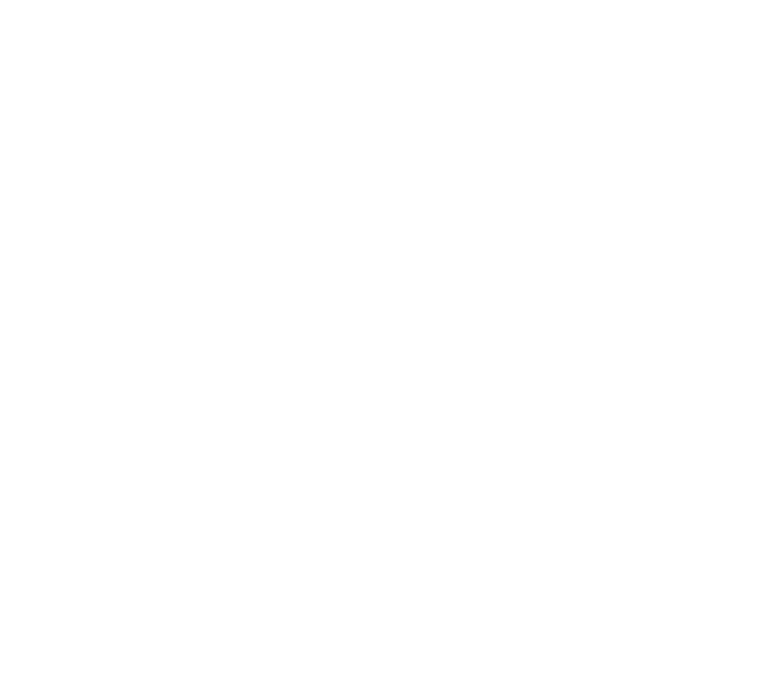
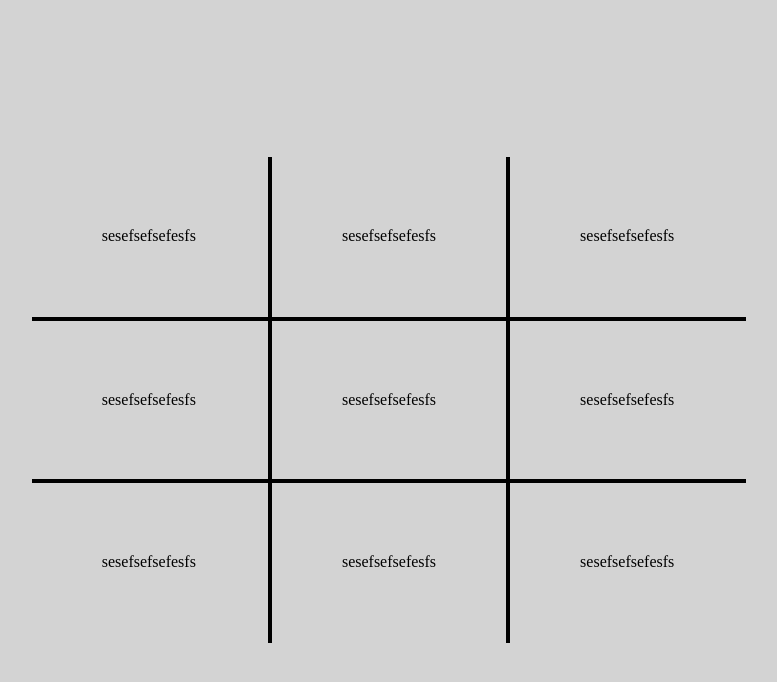
Before and after one commit to ForkEyeee/Tic-Tac-Toe, a website: page index.html in a window 1280 px wide. Shown: the whole page, without its empty margins (251-1028 px from the left). Drawn offline with Linux system fonts and the light colour scheme; a web font is replaced by a local one.

Commit message:
created tic tac toe grid, created an object with a function to add an X on each clicked grid cell

```diff
--- a/index.html
+++ b/index.html
@@ -13,5 +13,20 @@
     ></script>
     <title>Tic Tac Toe</title>
   </head>
-  <body></body>
+  <body>
+		<div class="gameboard-wrapper">
+				<div id="grid-container">
+					<div class="grid-cell">sesefsefsefesfs</div>
+					<div class="grid-cell">sesefsefsefesfs</div>
+					<div class="grid-cell">sesefsefsefesfs</div>
+					<div class="grid-cell">sesefsefsefesfs</div>
+					<div class="grid-cell">sesefsefsefesfs</div>
+					<div class="grid-cell">sesefsefsefesfs</div>
+					<div class="grid-cell">sesefsefsefesfs</div>
+					<div class="grid-cell">sesefsefsefesfs</div>
+					<div class="grid-cell" >sesefsefsefesfs</div>
+		</div>
+
+
+	</body>
 </html>
--- a/scripts.js
+++ b/scripts.js
@@ -0,0 +1,23 @@
+const gameBoardNodeList = document.querySelectorAll('.grid-cell');
+const gameBoardHTMLCollection = Array.from(gameBoardNodeList);
+
+const gameBoard = {
+  gameBoard: ['X', 'O', 'X', 'O', 'X', 'O'],
+};
+
+const gamePlayers = {
+  Player1: 'Matt',
+  Player2: 'Jeff',
+};
+
+const controlGame = {
+  renderContent: () => {
+    for (let i = 0; i < gameBoardHTMLCollection.length; i++) {
+      gameBoardHTMLCollection[i].addEventListener('click', (event) => {
+        const element = event.target;
+        gameBoardHTMLCollection[i].innerHTML = 'X';
+        console.log(element);
+      });
+    }
+  },
+};
--- a/styles.css
+++ b/styles.css
@@ -0,0 +1,57 @@
+body {
+	background-color: lightgray;
+	margin: 0px;
+}
+
+.gameboard-wrapper {
+	display: flex;
+  flex-direction: column;
+  height: 100vh;
+  justify-content: center;
+  align-items: center;
+}
+
+
+.grid-cell {
+	padding: 70px;
+	border-style: solid;
+}
+
+
+#grid-container {
+	display: grid;
+	grid-template-columns: 1fr 1fr 1fr;
+	grid-template-rows: 1fr 1fr 1fr;
+	grid-template-areas:
+	"grid-cell grid-cell grid-cell"
+  "grid-cell grid-cell grid-cell"
+  "grid-cell grid-cell grid-cell";
+}
+
+#grid-container > * {
+	border-width: 2px;
+}
+
+.grid-cell:nth-of-type(1), .grid-cell:nth-of-type(2), .grid-cell:nth-of-type(3){
+	border-top: none;
+}
+
+.grid-cell:nth-of-type(4), .grid-cell:nth-of-type(7) {
+	border-left: none;
+}
+
+.grid-cell:nth-of-type(1) {
+	border-left: none;
+}
+
+.grid-cell:nth-of-type(3) {
+	border-right: none;
+}
+
+.grid-cell:nth-of-type(6), .grid-cell:nth-of-type(9) {
+	border-right: none;
+}
+
+.grid-cell:nth-of-type(7), .grid-cell:nth-of-type(8), .grid-cell:nth-of-type(9) {
+	border-bottom: none;
+}
```
Also changed, not shown: .prettierrc.json (added).
